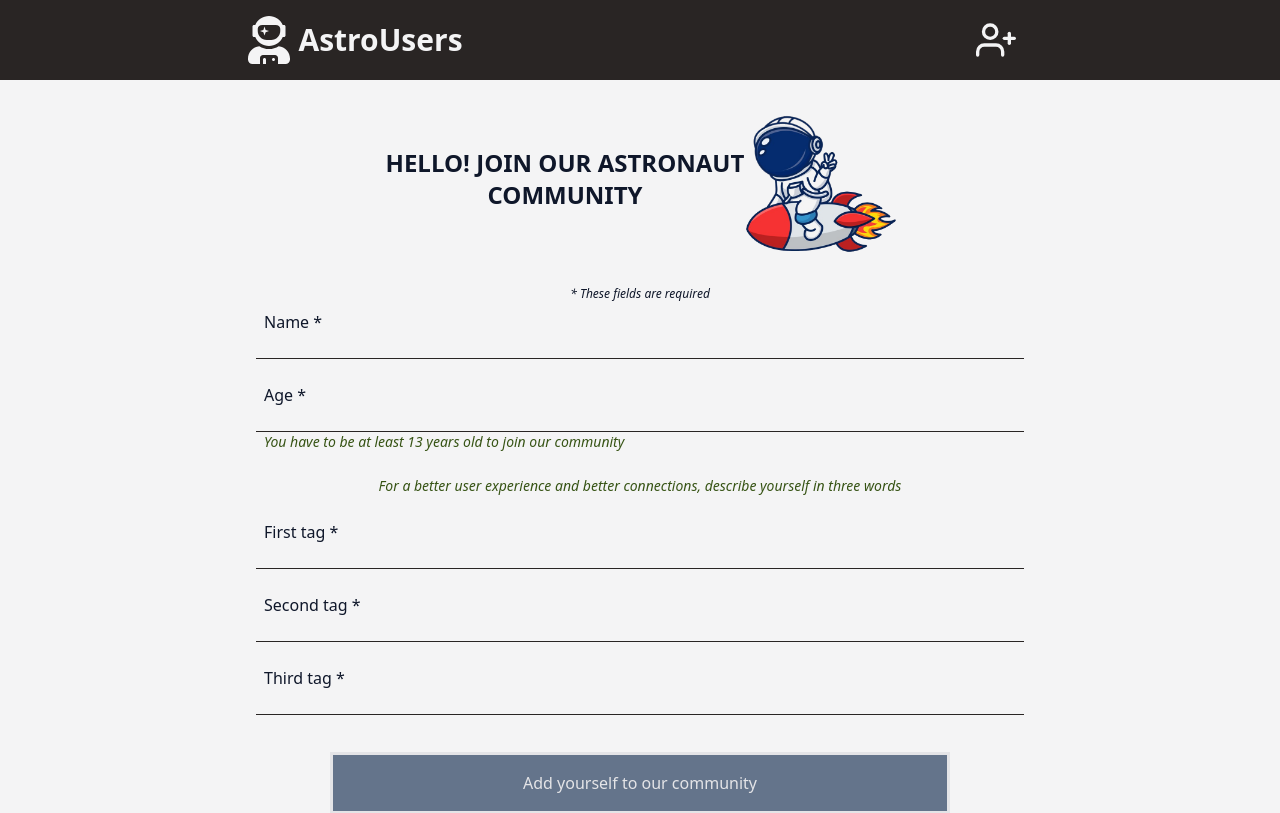
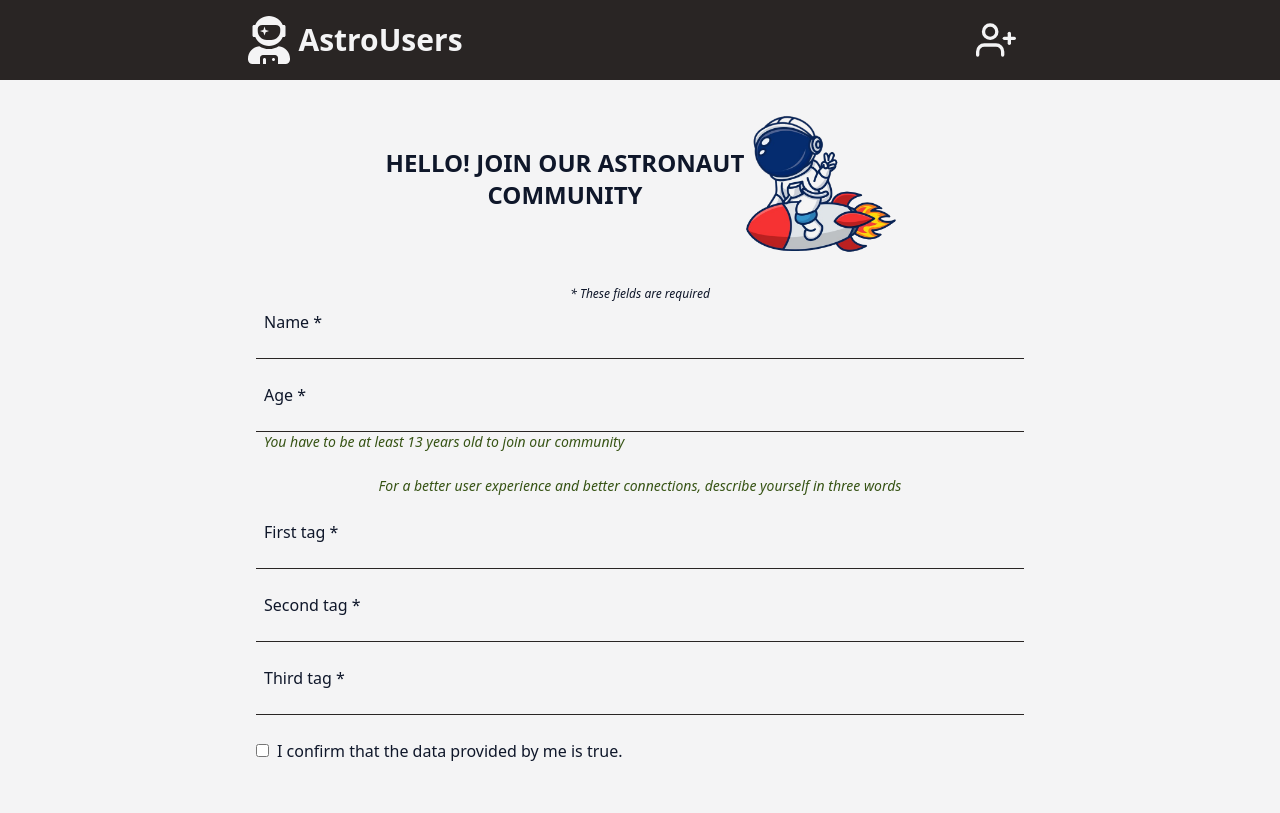
Before and after one commit to pinkjagnie/users-cards-project, a Next.js app: page /users/add in a window 1280 px wide. Shown: the top 813 px of the page. Built offline with nearby package versions, Linux system fonts and the light colour scheme.

Commit message:
In AddUserForm added checkbox with validation

```diff
--- a/package.json
+++ b/package.json
@@ -9,6 +9,7 @@
     "lint": "next lint"
   },
   "dependencies": {
+    "@hookform/resolvers": "^3.0.0",
     "@next/font": "13.2.4",
     "eslint": "8.36.0",
     "eslint-config-next": "13.2.4",
@@ -16,7 +17,8 @@
     "react": "18.2.0",
     "react-dom": "18.2.0",
     "react-hook-form": "^7.43.7",
-    "react-icons": "^4.8.0"
+    "react-icons": "^4.8.0",
+    "yup": "^1.0.2"
   },
   "devDependencies": {
     "autoprefixer": "^10.4.14",
--- a/src/components/users/add/AddUserForm.js
+++ b/src/components/users/add/AddUserForm.js
@@ -1,10 +1,17 @@
 import React from "react";
 
+import * as Yup from 'yup';
 import { useForm } from "react-hook-form";
+import { yupResolver } from '@hookform/resolvers/yup';
 
 import styles from "@/style";
 
 const AddUserForm = () => {
+  const validation = Yup.object().shape({
+    chooseCb: Yup.bool().oneOf([true], 'Checkbox selection is required'),
+  })
+  const optionsForm = { resolver: yupResolver(validation) }
+
   const { register, handleSubmit, reset, formState: { errors, isDirty, isValid } } = useForm({
     defaultValues: {
       firstName: '',
@@ -21,12 +28,19 @@ const AddUserForm = () => {
     const enteredTagFirst = data.tagFirst;
     const enteredTagSecond = data.tagSecond;
     const enteredTagThird = data.tagThird;
+    const isChecked = data.chooseCb;
+
+    if (!isChecked) {
+      alert("Check if the form is filled in correctly! Maybe you forgot to tick the checkbox confirming the accuracy of the data you provided?");
+      return;
+    }
 
     console.log('name: ' + enteredFirstName);
     console.log('age: ' + enteredAge);
     console.log('1st tag: ' + enteredTagFirst);
     console.log('2nd tag: ' + enteredTagSecond);
     console.log('3rd tag: ' + enteredTagThird);
+    console.log(isChecked);
 
     reset();
   };
@@ -85,6 +99,12 @@ const AddUserForm = () => {
         {errors.tagThird && <p className="text-rose-900">{errors.tagThird.message}</p>}
       </div>
 
+      <div className="pb-10">
+        <input type="checkbox" name="chooseCb" id="chooseCb" {...register('chooseCb')} />
+        <label htmlFor="chooseCb" className="pl-2">I confirm that the data provided by me is true.</label>
+        {errors.chooseCb && <p className="text-rose-900">{errors.chooseCb.message}</p>}
+        </div>
+
       <div className="flex justify-center py-4">
         <button type="submit" className='w-[80%] outline px-6 py-4 bg-slate-700 disabled:bg-slate-500 text-zinc-200 hover:bg-slate-600' disabled={!isDirty || !isValid}>Add yourself to our community</button>
       </div>
```
Also changed, not shown: 1 other file (tests, documents, lock files or other folders).
